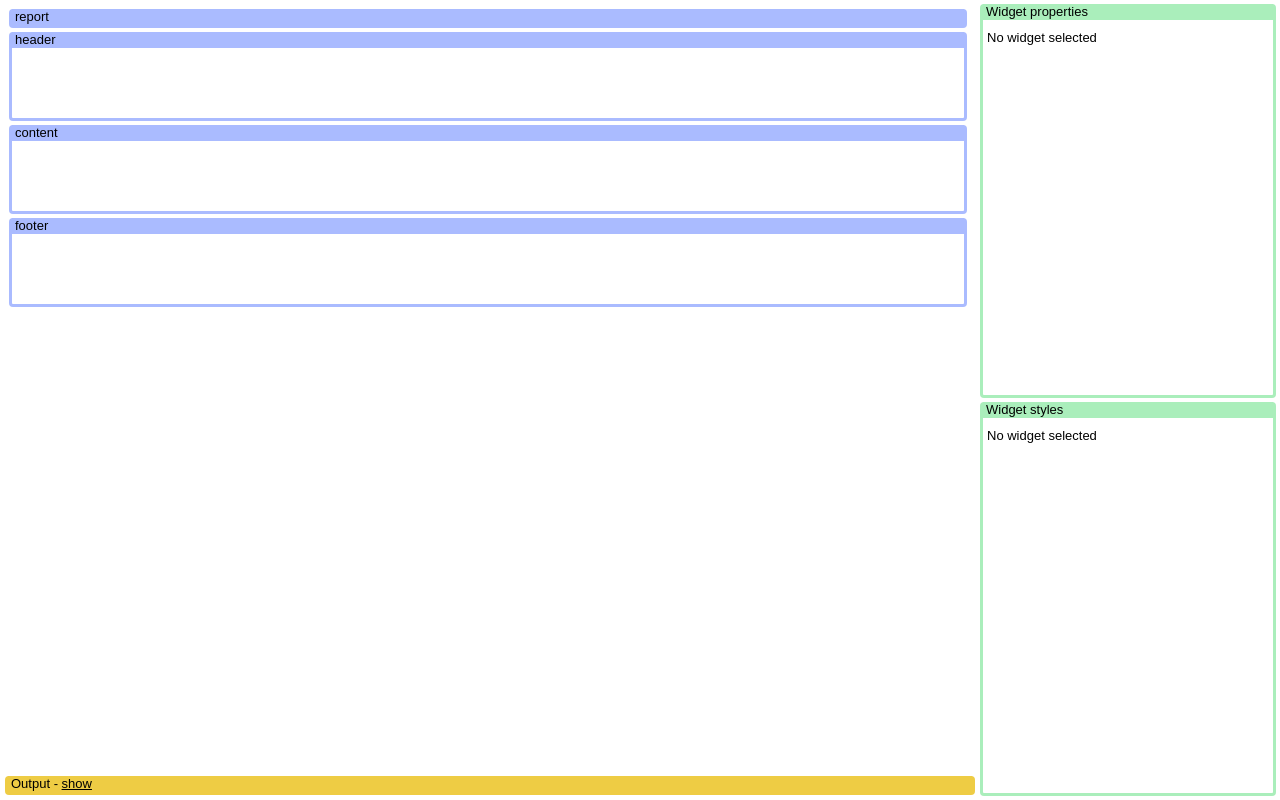
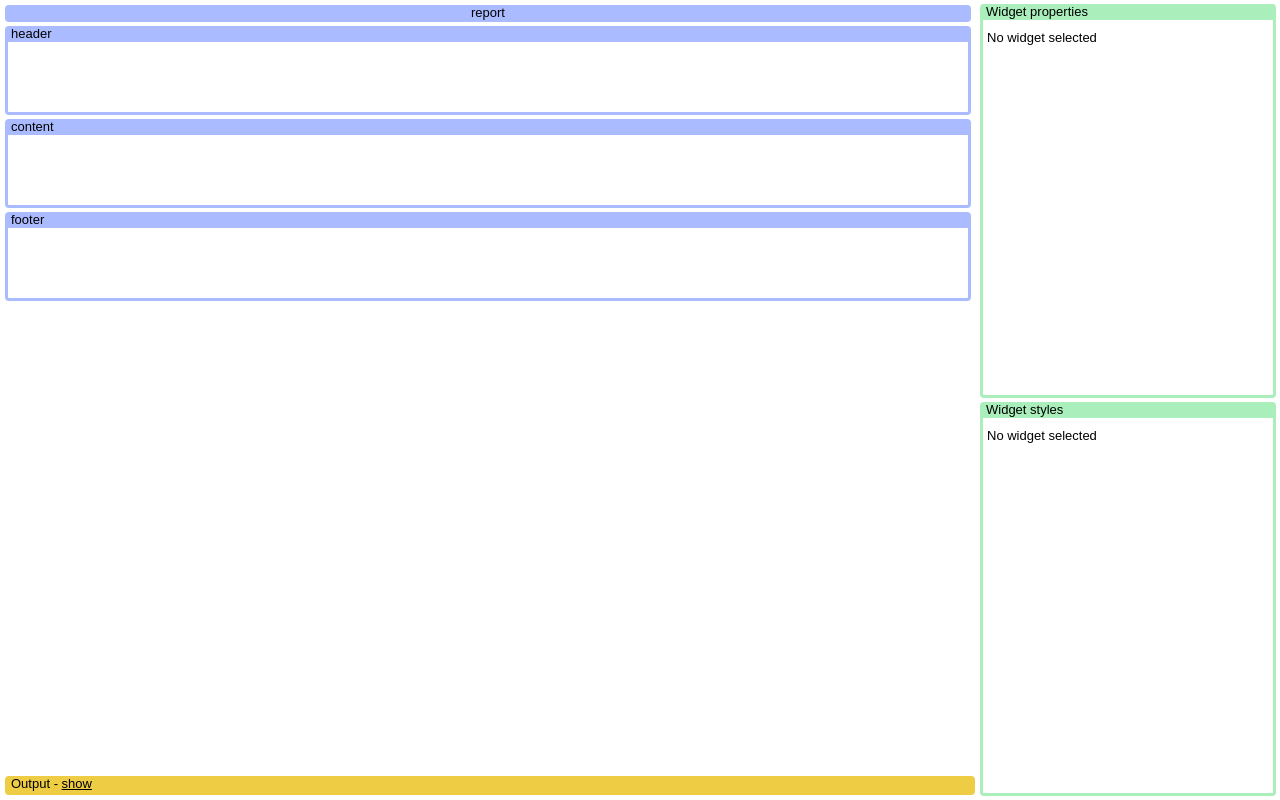
Before and after one commit to trik/reportbuild, an Angular app: page / in a window 1280 px wide. Built offline with nearby package versions, Linux system fonts and the light colour scheme.

Commit message:
report template improved

```diff
--- a/src/app/widgets/report/report.component.html
+++ b/src/app/widgets/report/report.component.html
@@ -1,8 +1,9 @@
+<div class="report-title"
+[ngClass]="{'report-title-selected': builder.selectedWidget === this}">
+  report
+</div>
+
 <div class="content">
-  <div [ngClass]="{widget: true, 'widget-selected': builder.selectedWidget === this}">
-    <span>report</span>
-  </div>
-
   <app-container name="header" [widget]="report.header" [widgetSet]="[0,2,3,9]">
   </app-container>
   <app-container name="content" [widget]="report.content" [widgetSet]="[0,1,2,3,4,5,6,9]">
--- a/src/app/widgets/report/report.component.scss
+++ b/src/app/widgets/report/report.component.scss
@@ -2,3 +2,19 @@ app-report {
     display: block;
     width: 100%;
 }
+
+app-report > .content {
+    padding: 0;
+}
+
+.report-title {
+    background-color: #abf;
+    padding-bottom: 2px;
+    margin-bottom: 4px;
+    border-radius: 4px;
+    text-align: center;
+}
+
+.report-title-selected {
+    background-color: #aeb;
+}
```
